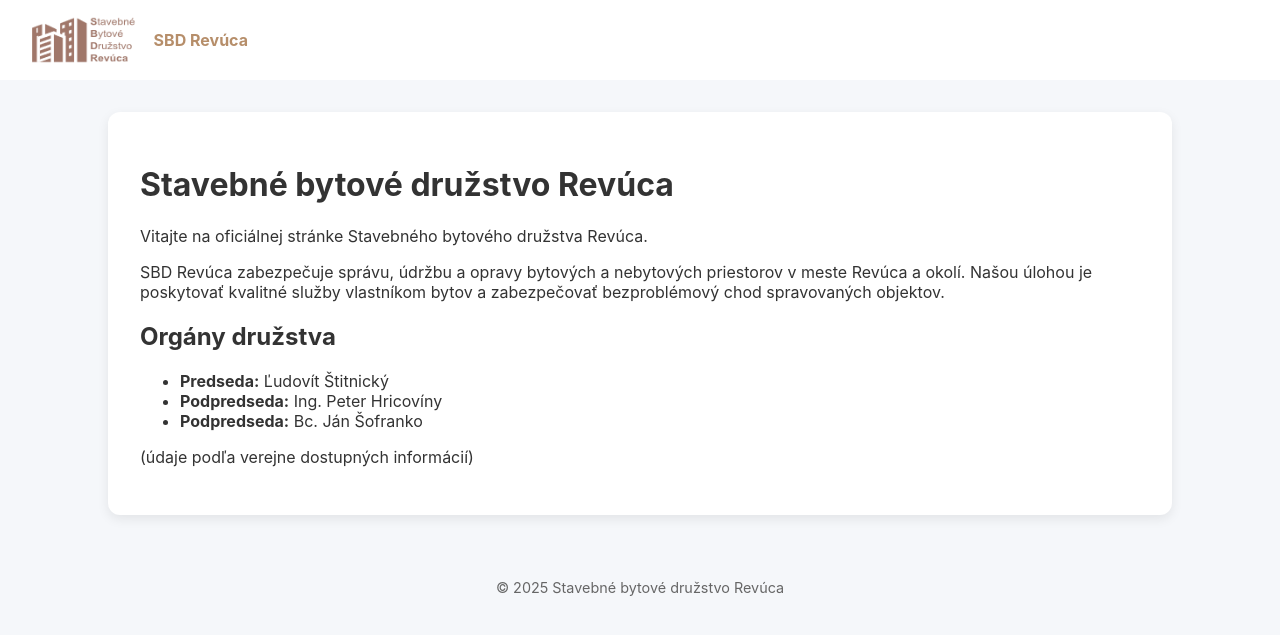
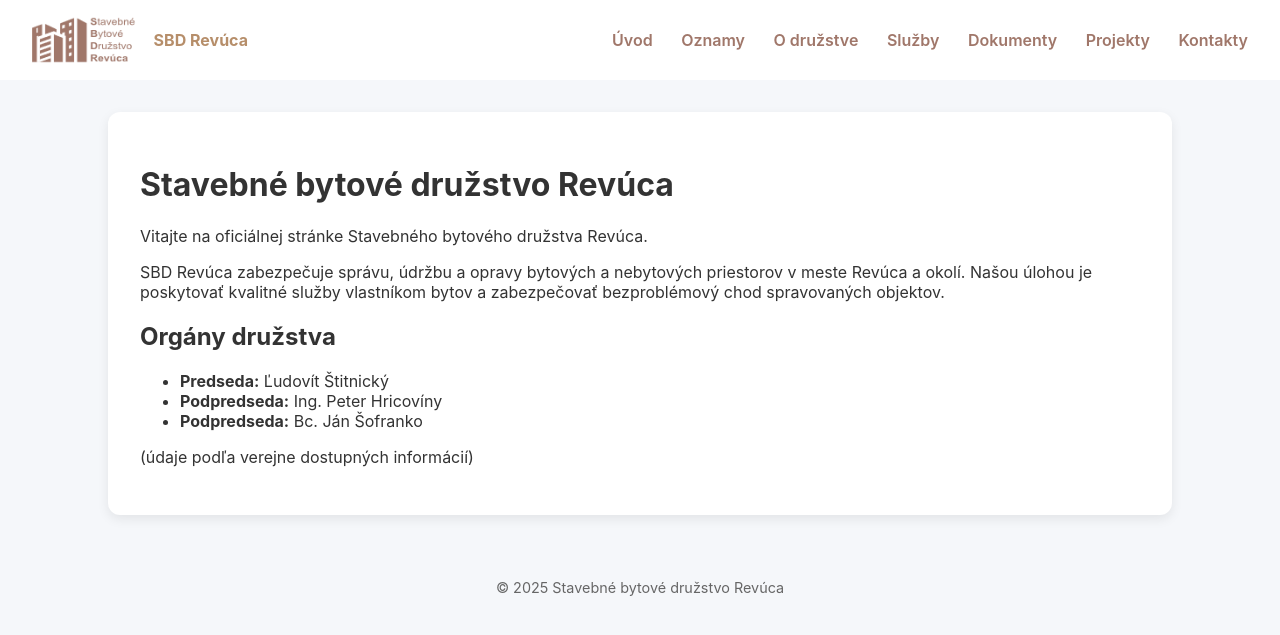
Before and after one commit to maratt5/maratt5.github.io, a Jekyll site: the page built from index.md, in a window 1280 px wide. Shown: the top 635 px of the page. Built offline with Jekyll 4.4.1, drawn with Linux system fonts in a browser that asks for light colours.

Commit message:
Change nav link colors in default layout

```diff
--- a/_layouts/default.html
+++ b/_layouts/default.html
@@ -33,14 +33,14 @@
       }
 
       nav a {
-        color: white;
+        color: #a0776a;
         margin-left: 1.5rem;
         text-decoration: none;
         font-weight: 600;
       }
 
       nav a:hover {
-        color: #f3e7e4;
+        color: #a0776a;
       }
 
       main {
```
